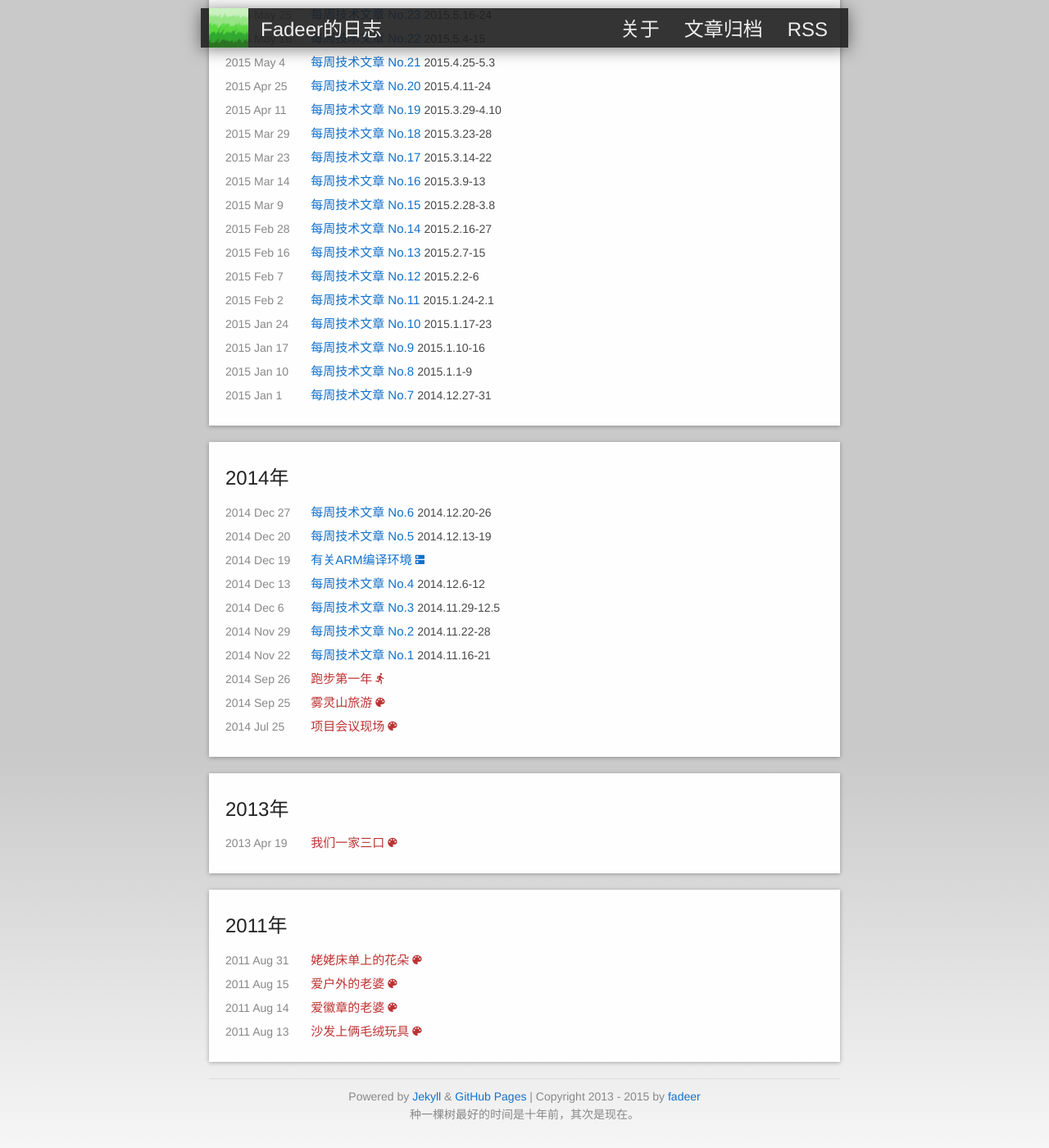
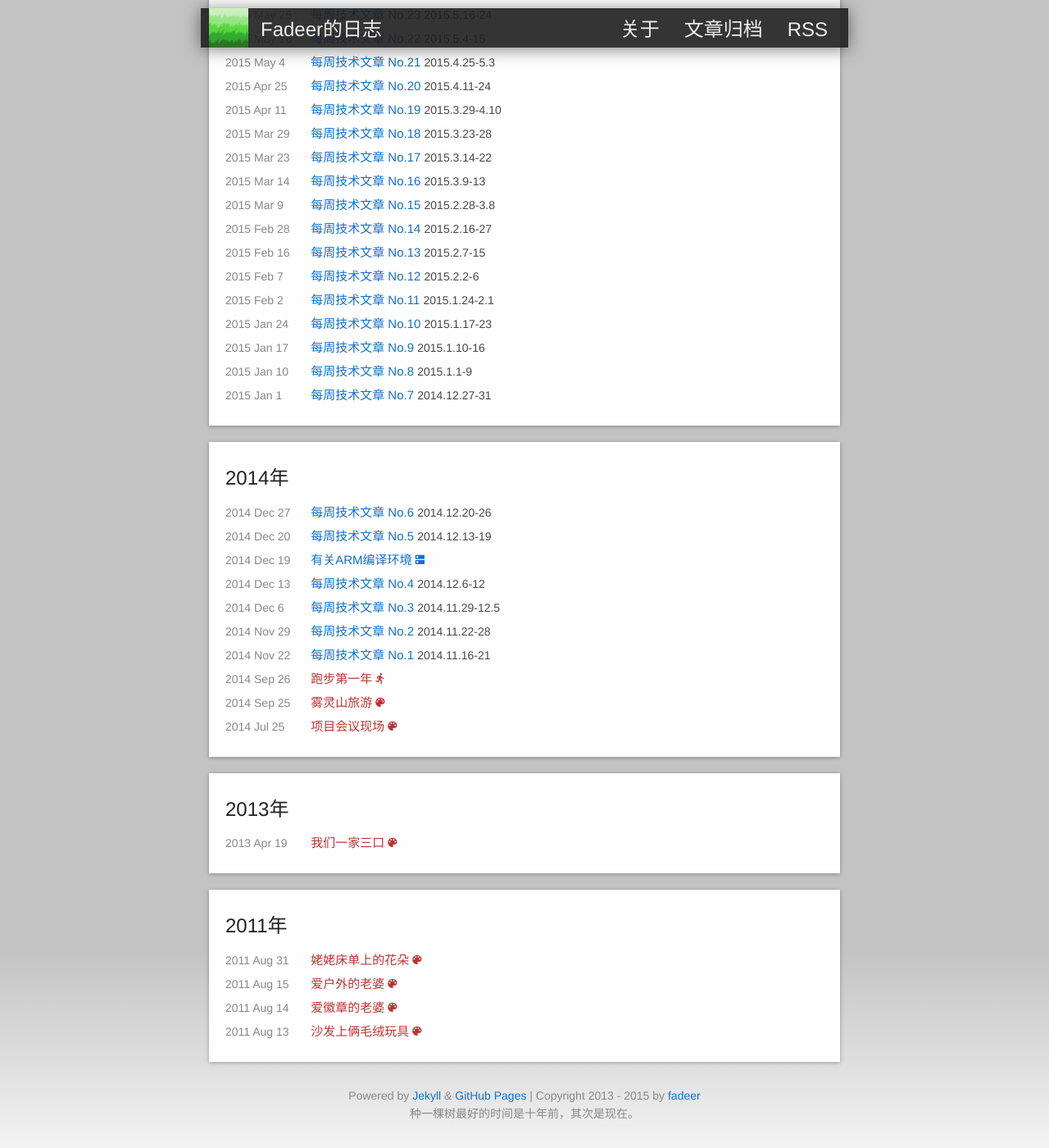
Before and after one commit to fadeer/fadeer.github.io, a Jekyll site: the page built from archive.html, in a window 1280 px wide and 1400 px high, scrolled down 1017 px. Shown: the whole window at 82% size. Built offline with Jekyll 4.4.1, drawn with Linux system fonts in a browser that asks for light colours.

Commit message:
update style

```diff
--- a/_sass/_base.scss
+++ b/_sass/_base.scss
@@ -24,7 +24,9 @@
     -webkit-text-size-adjust: 100%;
 }
 
-
+html {
+    background-color: $background-color;
+}
 
 /**
  * Set `margin-bottom` to maintain vertical rhythm
--- a/_sass/_layout.scss
+++ b/_sass/_layout.scss
@@ -133,7 +133,6 @@
 .footer-col-wrapper {
     font-size: $small-font-size;
     color: $grey-color;
-    border-top: 1px solid #ddd;
     @extend %clearfix;
 }
 
--- a/css/main.scss
+++ b/css/main.scss
@@ -27,9 +27,9 @@
 $spacing-lr:       20px;
 
 $text-color:       #222;
-$background-color: #c9c9c9;
-$bg-color-t: #c9c9c9 80%;
-$bg-color-b: #f6f6f6;
+$background-color: #f3f3f3;
+$bg-color-t: #c3c3c3 90%;
+$bg-color-b: #f3f3f3;
 $brand-color:      #1471CB; //#2880d5;
 $life-color: #BD3232;
 $meta-color: #777;
```
